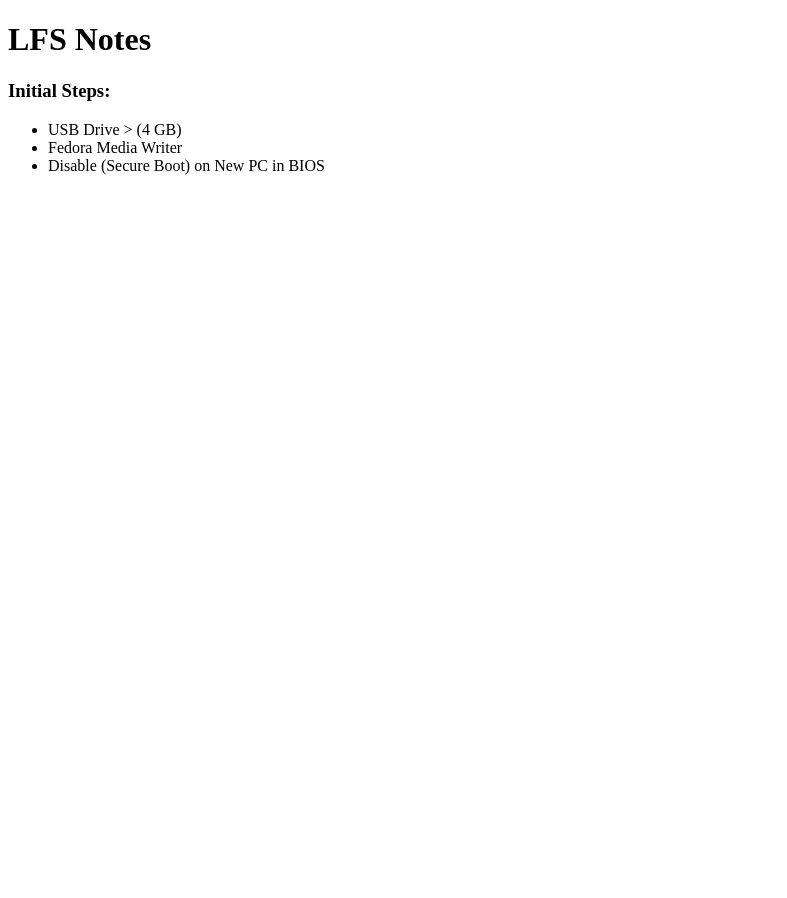
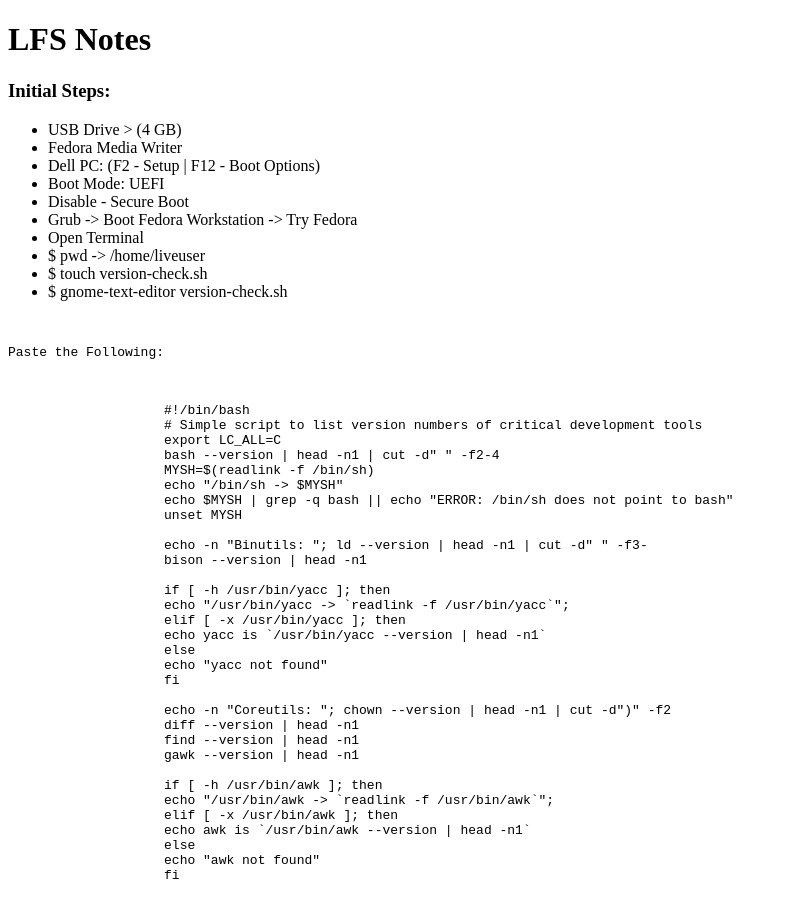
Before and after one commit to devcodeformat/lfs-notes, a plain HTML site: page index.html in a window 1280 px wide. Shown: the top 898 px of the page, without its empty margins (0-787 px from the left). Before the commit the page ends 800 px from the top, so only its background shows below. Drawn offline with Linux system fonts and the light colour scheme.

Commit message:
modified index.html

```diff
--- a/index.html
+++ b/index.html
@@ -12,8 +12,85 @@
             <ul>
                 <li>USB Drive > (4 GB)</li>
                 <li>Fedora Media Writer</li>
-                <li>Disable (Secure Boot) on New PC in BIOS</li>
+                <li>Dell PC: (F2 - Setup | F12 - Boot Options)</li>
+                <li>Boot Mode: UEFI</li>
+                <li>Disable - Secure Boot</li>
+                <li>Grub -> Boot Fedora Workstation -> Try Fedora</li>
+                <li>Open Terminal</li>
+                <li>$ pwd -> /home/liveuser</li>
+                <li>$ touch version-check.sh</li>
+                <li>$ gnome-text-editor version-check.sh</li>
             </ul>
+            <pre>
+                <p>Paste the Following:</p>
+                <code>
+                    #!/bin/bash
+                    # Simple script to list version numbers of critical development tools
+                    export LC_ALL=C
+                    bash --version | head -n1 | cut -d" " -f2-4
+                    MYSH=$(readlink -f /bin/sh)
+                    echo "/bin/sh -> $MYSH"
+                    echo $MYSH | grep -q bash || echo "ERROR: /bin/sh does not point to bash"
+                    unset MYSH
+
+                    echo -n "Binutils: "; ld --version | head -n1 | cut -d" " -f3-
+                    bison --version | head -n1
+
+                    if [ -h /usr/bin/yacc ]; then
+                    echo "/usr/bin/yacc -> `readlink -f /usr/bin/yacc`";
+                    elif [ -x /usr/bin/yacc ]; then
+                    echo yacc is `/usr/bin/yacc --version | head -n1`
+                    else
+                    echo "yacc not found"
+                    fi
+
+                    echo -n "Coreutils: "; chown --version | head -n1 | cut -d")" -f2
+                    diff --version | head -n1
+                    find --version | head -n1
+                    gawk --version | head -n1
+
+                    if [ -h /usr/bin/awk ]; then
+                    echo "/usr/bin/awk -> `readlink -f /usr/bin/awk`";
+                    elif [ -x /usr/bin/awk ]; then
+                    echo awk is `/usr/bin/awk --version | head -n1`
+                    else
+                    echo "awk not found"
+                    fi
+
+                    gcc --version | head -n1
+                    g++ --version | head -n1
+                    grep --version | head -n1
+                    gzip --version | head -n1
+                    cat /proc/version
+                    m4 --version | head -n1
+                    make --version | head -n1
+                    patch --version | head -n1
+                    echo Perl `perl -V:version`
+                    python3 --version
+                    sed --version | head -n1
+                    tar --version | head -n1
+                    makeinfo --version | head -n1 # texinfo version
+                    xz --version | head -n1
+
+                    echo 'int main(){}' > dummy.c && g++ -o dummy dummy.c
+                    if [ -x dummy ]
+                    then echo "g++ compilation OK";
+                    else echo "g++ compilation failed"; fi
+                    rm -f dummy.c dummy
+                </code>
+                <p>Missing Packages</p>
+                <code>
+                    Fedora Workstation:
+
+                    sudo dnf install bison
+                    sudo dnf install g++
+                    sudo dnf install patch
+                    sudo dnf install make
+                    sudo dnf install flex
+                    sudo dnf install texinfo
+                    sudo dnf install byacc
+                </code>
+            </pre>
         </div>
     </body>
 </html>
```
